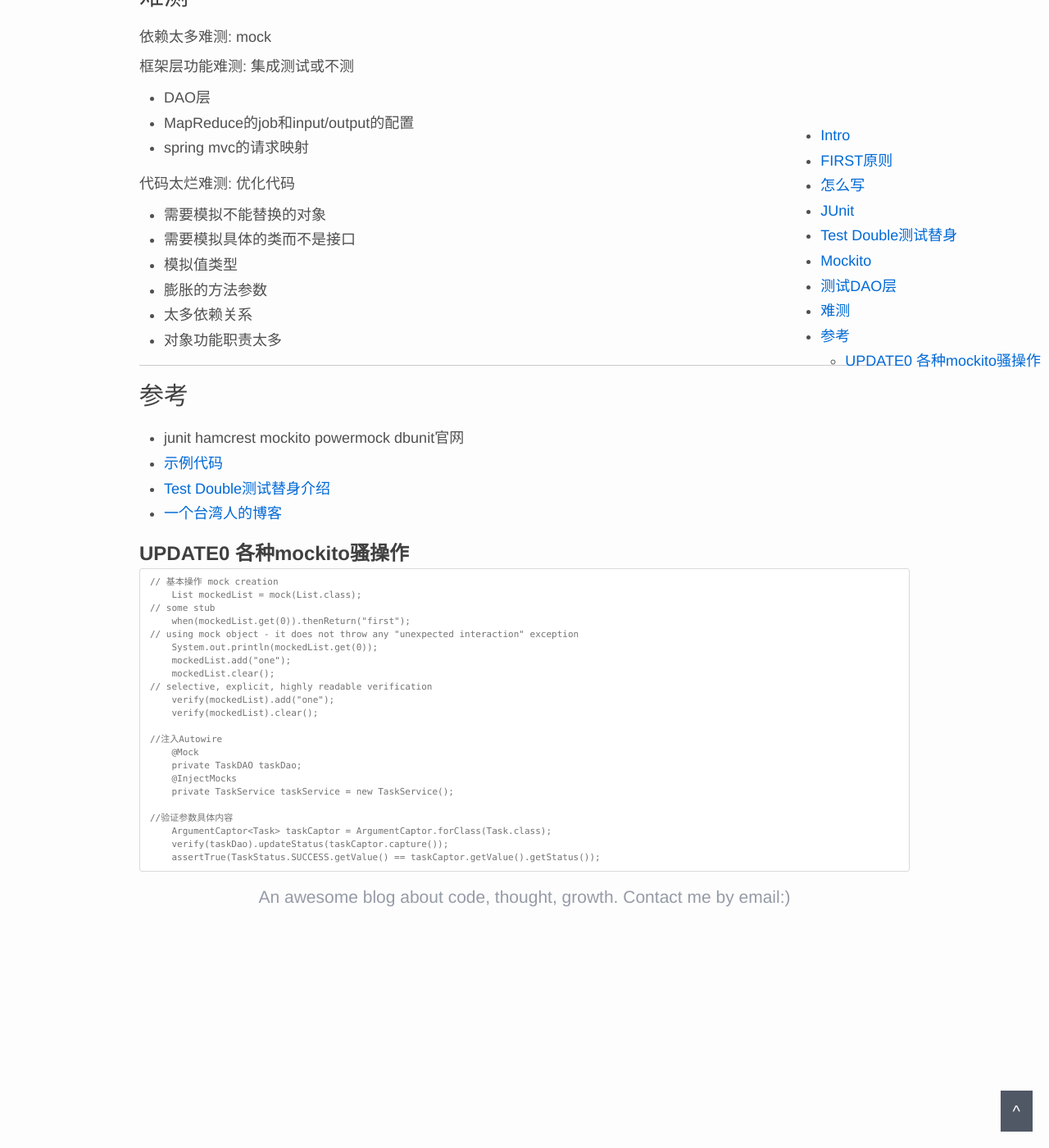
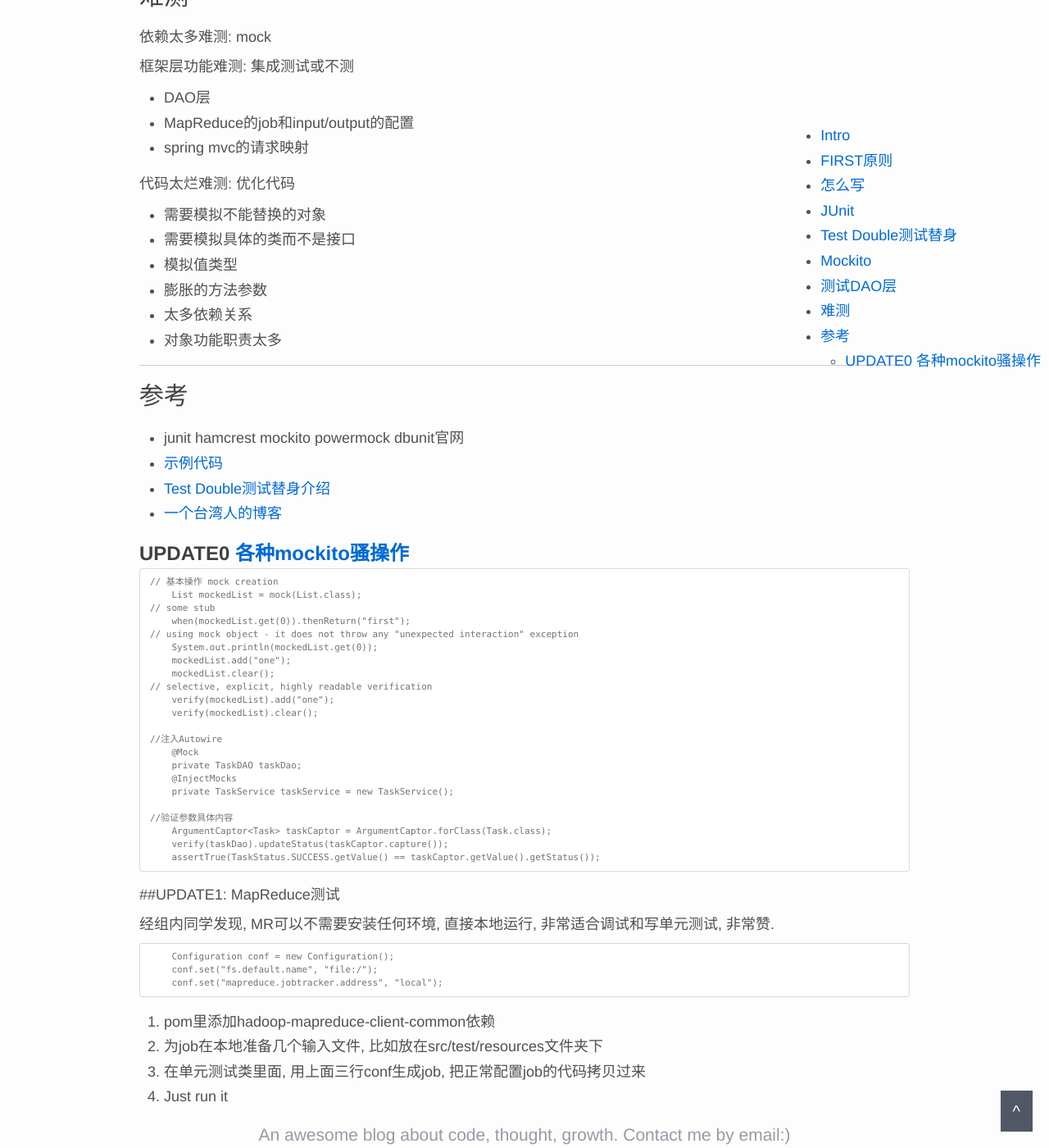
Before and after one commit to tianzhipeng-git/tianzhipeng-git.github.io, a Jekyll site: the page built from _posts/2018-05-24-unittest.md, in a window 1280 px wide and 1400 px high, scrolled down 7134 px. Shown: the whole window at 82% size. Built offline with Jekyll 4.4.1, drawn with Linux system fonts in a browser that asks for light colours; nearby versions of some CDN libraries; comment, search, counter and statistics services are not loaded.

Commit message:
更新了一些内容

````diff
--- a/_posts/2018-05-24-unittest.md
+++ b/_posts/2018-05-24-unittest.md
@@ -285,7 +285,7 @@ Mockito的实现原理 简单说就是 **反射**
 - [Test Double测试替身介绍](https://my.oschina.net/sulliy/blog/671522)
 - [一个台湾人的博客](https://dotblogs.com.tw/hatelove/archive/2012/11/05/learning-tdd-in-30-days-day2-unit-testing-introduction.aspx)
 
-## UPDATE0 各种mockito骚操作
+## UPDATE0 [各种mockito骚操作](https://static.javadoc.io/org.mockito/mockito-core/2.21.0/org/mockito/Mockito.html)
 ```
 // 基本操作 mock creation
     List mockedList = mock(List.class);
@@ -310,3 +310,19 @@ Mockito的实现原理 简单说就是 **反射**
     verify(taskDao).updateStatus(taskCaptor.capture());
     assertTrue(TaskStatus.SUCCESS.getValue() == taskCaptor.getValue().getStatus());
 ```
+
+
+##UPDATE1: MapReduce测试
+
+经组内同学发现, MR可以不需要安装任何环境, 直接本地运行, 非常适合调试和写单元测试, 非常赞.
+
+```
+    Configuration conf = new Configuration();
+    conf.set("fs.default.name", "file:/");
+    conf.set("mapreduce.jobtracker.address", "local");
+```
+
+0. pom里添加hadoop-mapreduce-client-common依赖
+1. 为job在本地准备几个输入文件, 比如放在src/test/resources文件夹下
+2. 在单元测试类里面, 用上面三行conf生成job, 把正常配置job的代码拷贝过来
+3. Just run it
````
Also changed, not shown: _posts/2017-09-23-http-cache.md (+4 -2 lines), _posts/2017-10-20-jenkins.md (+3 -0 lines), _posts/2018-07-22-maven.md (+13 -0 lines).
